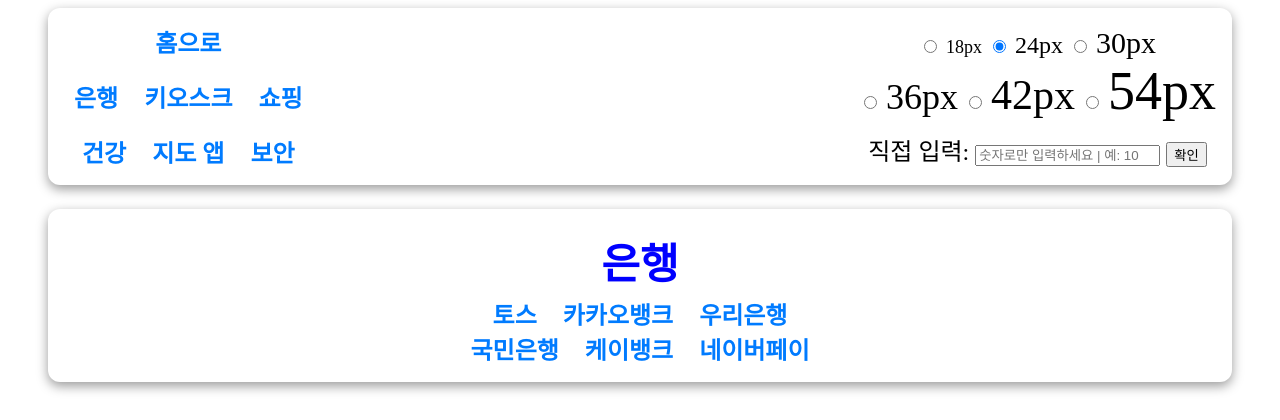
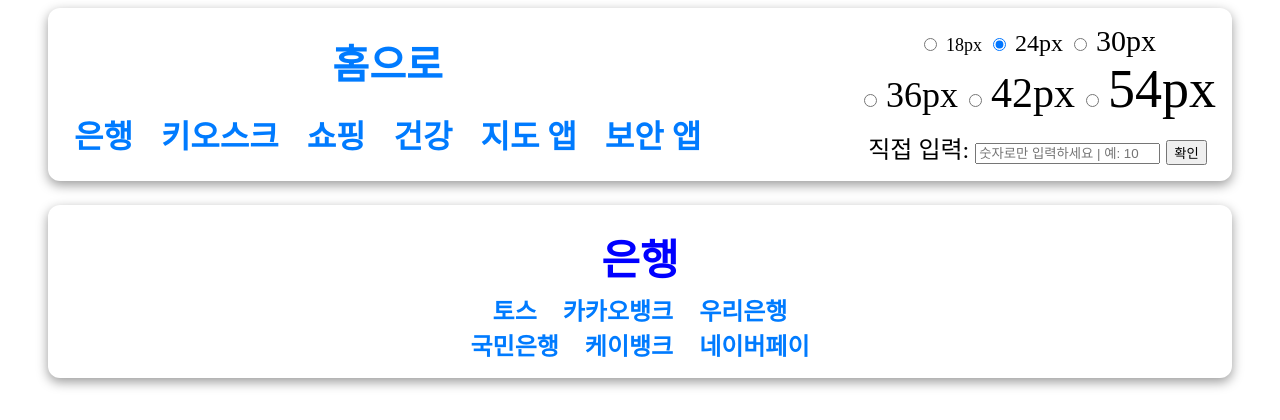
Before and after one commit to SMG05oein/ubuntuProject, a PHP site: page /bank.php in a window 1280 px wide. Shown: the top 420 px of the page. Run offline with PHP 8.4, Linux system fonts and the light colour scheme.

Commit message:
topMenu, health 수정

```diff
--- a/topMenu.php
+++ b/topMenu.php
@@ -5,17 +5,15 @@
 	<div class="baseBox flexItem" style="margin-top: 8px!important;">
 		<div class="colSort">
 			<div>
-				<a href="/ubuntuTeamProject">홈으로</a>
+				<a href="/ubuntuTeamProject" div style="font-size: 40px;">홈으로</a>
 			</div>
-			<div style="margin-top: 20px">
+			<div style="margin-top: 20px; font-size: 32px;">
 				<a href="./bank.php">은행</a>
 				<a href="./kiosk.php">키오스크</a>
-				<a href="./shopping.php">쇼핑</a>
-			</div>
-			<div style="margin-top: 20px">
+				<a href="#">쇼핑</a>
 				<a href="./health.php">건강</a>
 				<a href="./map.php">지도 앱</a>
-				<a href="./project.php">보안</a>
+				<a href="./protect.php">보안 앱</a>
 			</div>
 		</div>
 
```
